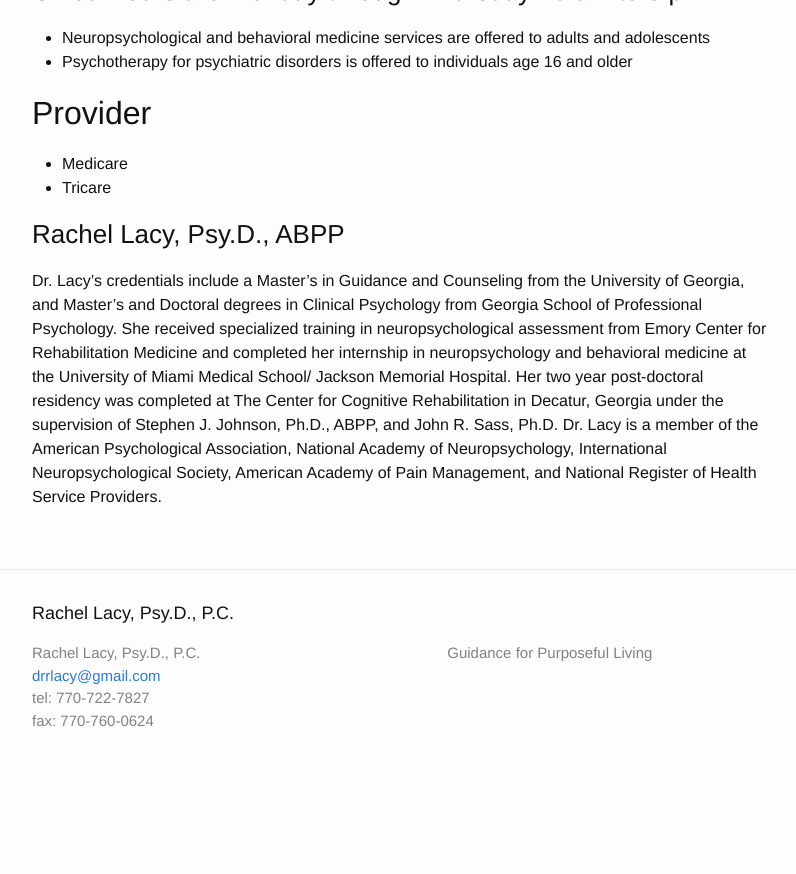
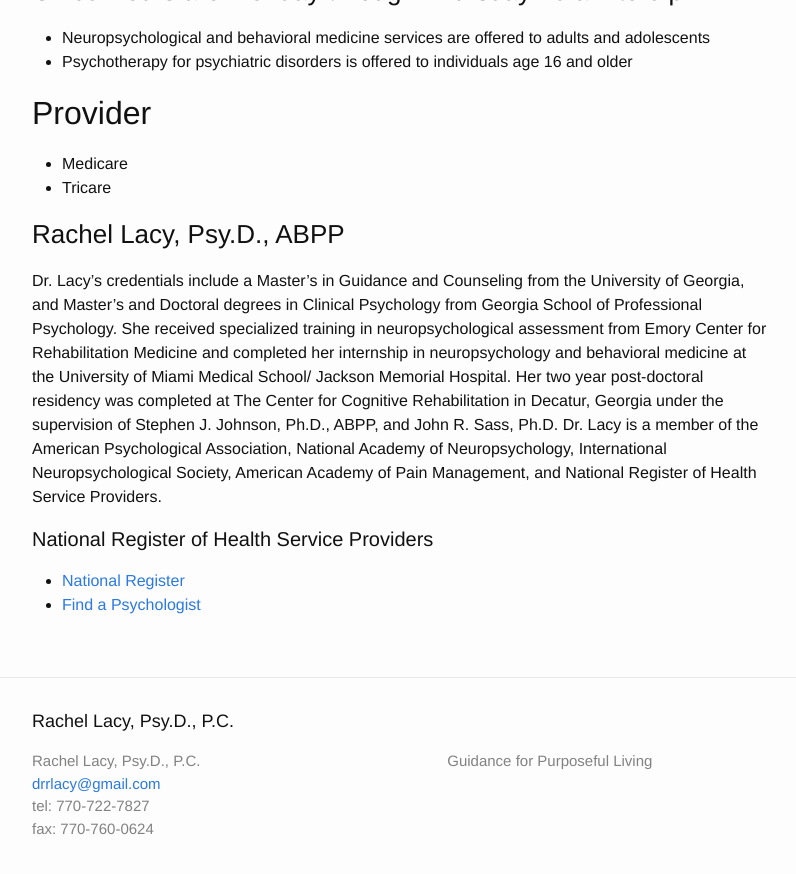
Before and after one commit to halcyon/renewedbrain.com, a Jekyll site: the page built from contact.md, in a window 1280 px wide and 900 px high, scrolled down 705 px. Shown: the top 874 px of the window, without its empty margins (238-1034 px from the left). Built offline with Jekyll 4.4.1, drawn with Linux system fonts in a browser that asks for light colours; before the commit the page ends 1497 px from its top, so only the background shows below that.

Commit message:
Adding links to verify licenses

```diff
--- a/contact.md
+++ b/contact.md
@@ -33,3 +33,7 @@
 Neuropsychology, International Neuropsychological Society, American
 Academy of Pain Management, and National Register of Health Service
 Providers.
+
+#### National Register of Health Service Providers
+* [National Register](http://www.nationalregister.org)
+* [Find a Psychologist](http://www.findapsychologist.org)
```
